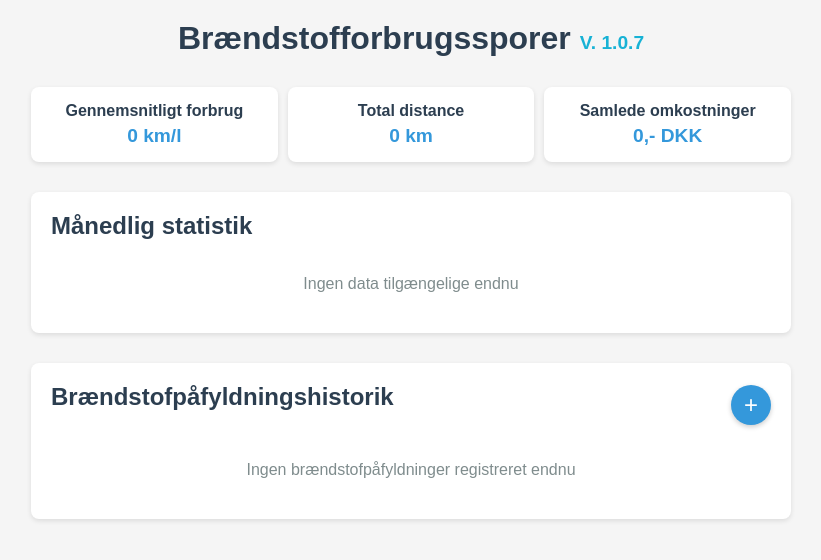
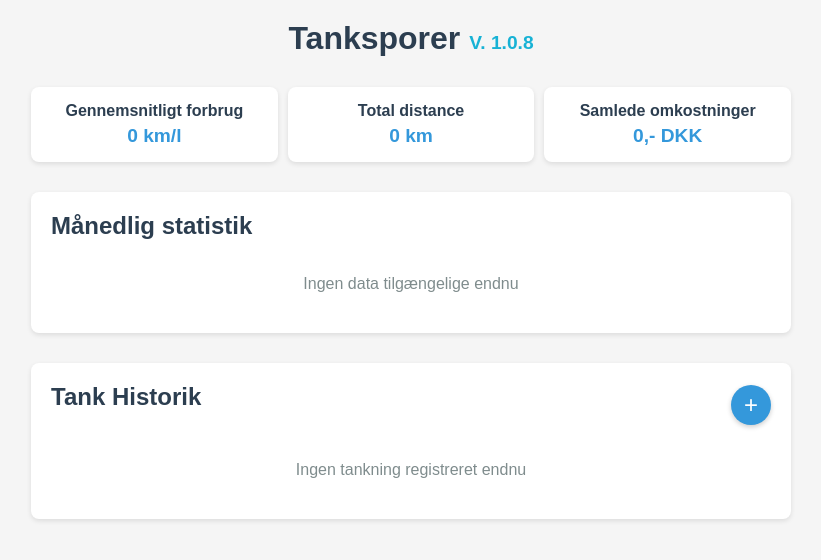
Before and after one commit to tsgsOFFICIAL/Fuel-Tracker, a plain HTML site: page index.html in a window 1280 px wide. Shown: the whole page, without its empty margins (229-1050 px from the left). Drawn offline with Linux system fonts and the light colour scheme.

Commit message:
Shortened words

```diff
--- a/index.html
+++ b/index.html
@@ -4,7 +4,7 @@
 		<!-- Meta Tags -->
 		<meta charset="utf-8" />
 		<meta name="viewport" content="width=device-width, initial-scale=1" />
-		<meta name="description" content="Spor dit brændstofforbrug, omkostninger og statistik med Brændstofforbrugssporer." />
+		<meta name="description" content="Spor dit brændstofforbrug, omkostninger og statistik med Tanksporer." />
 		<meta name="robots" content="index, follow" />
 
 		<!-- Open Graph -->
@@ -20,14 +20,14 @@
 		<script type="text/javascript" src="./js/pwa.js" defer></script>
 		<script type="text/javascript" src="./js/app.js" defer></script>
 
-		<title>Brændstofforbrugssporer</title>
+		<title>Tanksporer</title>
 	</head>
 	<body>
 		<!-- PWA Install Prompt -->
 		<article id="pwa-install-banner" class="hidden">
 			<img id="pwa-close-prompt" src="./assets/img/icon-close.png" alt="luk ikon" loading="lazy" />
 			<section class="content">
-				<span class="title">BrændstofSporer</span>
+				<span class="title">Tanksporer</span>
 				<span class="description">Sporer brændstofforbrug og udgifter</span>
 			</section>
 			<section class="call-to-action">
@@ -39,8 +39,8 @@
 		<div class="container">
 			<header>
 				<h1>
-					Brændstofforbrugssporer
-					<p style="display: inline-block; color: rgb(23, 178, 213); font-size: 1.2rem">V. 1.0.7</p>
+					Tanksporer
+					<p style="display: inline-block; color: rgb(23, 178, 213); font-size: 1.2rem">V. 1.0.8</p>
 				</h1>
 			</header>
 
@@ -72,11 +72,11 @@
 				<!-- Fuel-up History -->
 				<section class="fuel-ups">
 					<div class="section-header">
-						<h2>Brændstofpåfyldningshistorik</h2>
+						<h2>Tank Historik</h2>
 						<button id="add-fuel-btn" class="add-btn">+</button>
 					</div>
 					<div id="fuel-ups-list">
-						<p class="empty-state">Ingen brændstofpåfyldninger registreret endnu</p>
+						<p class="empty-state">Ingen tankning registreret endnu</p>
 					</div>
 				</section>
 			</main>
@@ -85,7 +85,7 @@
 			<div id="modal" class="modal">
 				<div class="modal-content">
 					<span class="close-btn">×</span>
-					<h2>Tilføj brændstofpåfyldning</h2>
+					<h2>Tilføj tankning</h2>
 					<form id="fuel-up-form">
 						<div class="form-group">
 							<label for="date">Dato:</label>
--- a/js/app.js
+++ b/js/app.js
@@ -95,7 +95,7 @@ function deleteFuelUp(id) {
 		const isLast = fuelUps[fuelUps.length - 1]?.id === id;
 
 		if (!isEarliest && !isLast) {
-			alert("Kun den tidligste eller seneste brændstofpåfyldning kan slettes for at opretholde nøjagtige distanceberegninger.");
+			alert("Kun den tidligste eller seneste tankning kan slettes for at opretholde nøjagtige distanceberegninger.");
 			return;
 		}
 
@@ -125,7 +125,7 @@ function saveFuelUps() {
 
 function renderFuelUps() {
 	if (fuelUps.length === 0) {
-		fuelUpsList.innerHTML = '<p class="empty-state">Ingen brændstofpåfyldninger registreret endnu</p>';
+		fuelUpsList.innerHTML = '<p class="empty-state">Ingen tankning registreret endnu</p>';
 		return;
 	}
 
--- a/pwa-sw.js
+++ b/pwa-sw.js
@@ -1,4 +1,4 @@
-const version = "1.0.7";
+const version = "1.0.8";
 const cacheName = "pwa-sw-cachce-fuel-tracker-v" + version;
 const assets = [
 	"/",
```
